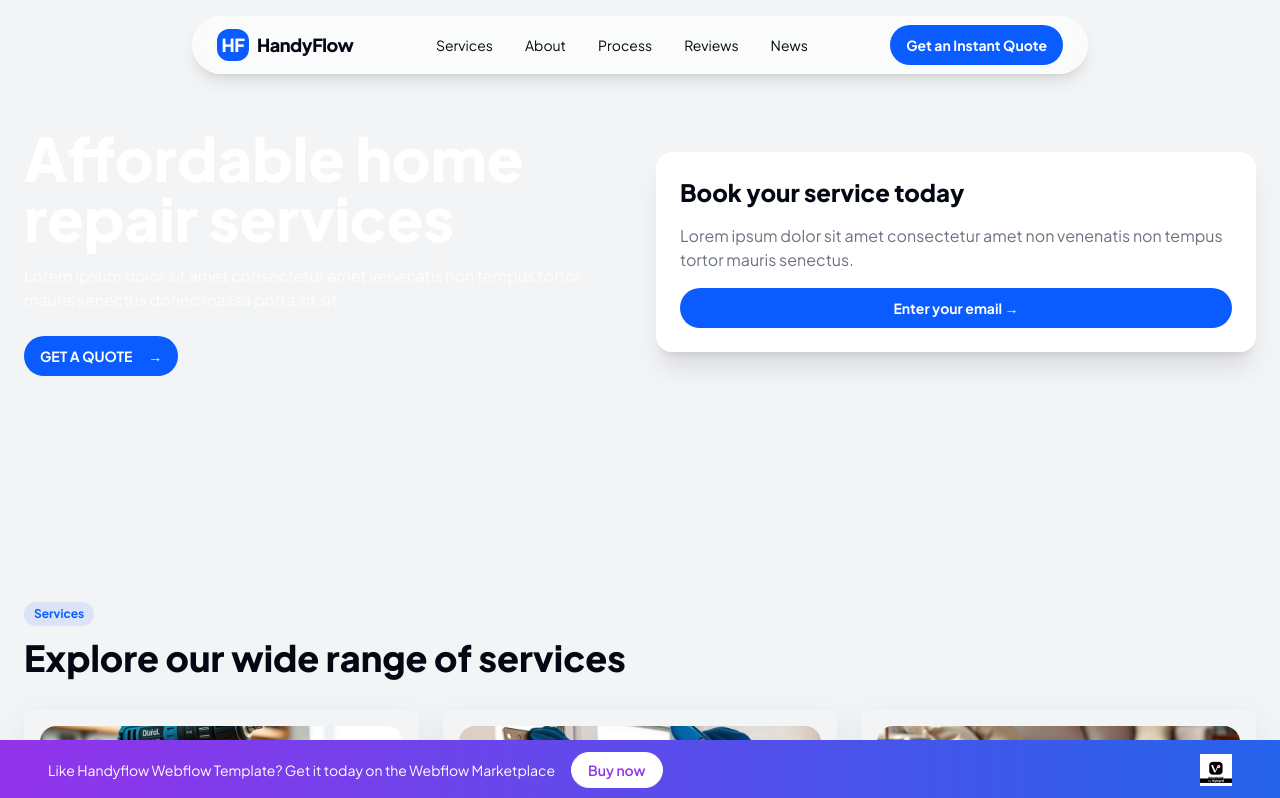
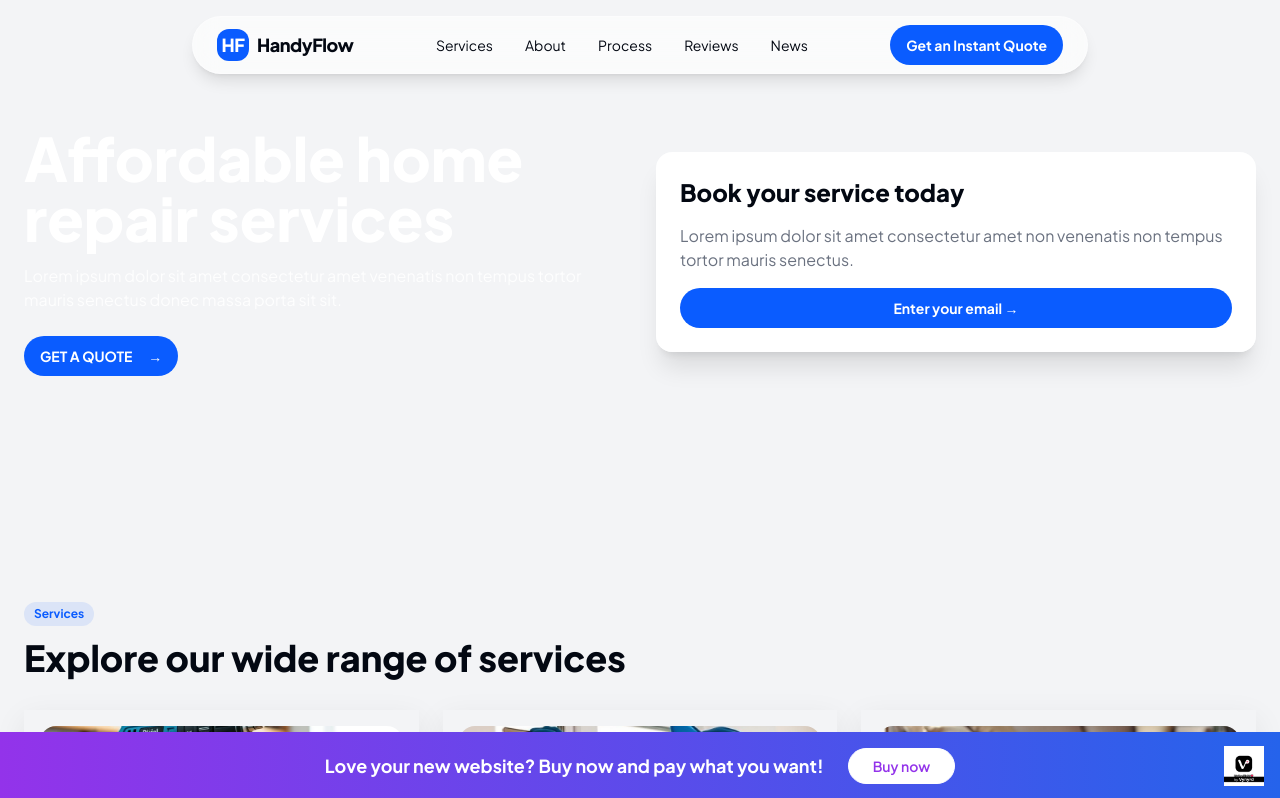
Before and after one commit to Jasparks6/flow-rebuild-magic, a React (Vite) app: page / in a window 1280 px wide. Shown: the top 798 px of the page. Built offline with nearby package versions, Linux system fonts and the light colour scheme.

Commit message:
Fix CTA bar and badge
Update CTA bar text to "Love your new website? Buy now and pay what you want!". Center the text and increase its size and boldness. Fix the display of the brand badge image.

```diff
--- a/src/components/site/StickyBuyBar.tsx
+++ b/src/components/site/StickyBuyBar.tsx
@@ -4,26 +4,30 @@ import vynyrdBadge from "@/assets/vynyrd-badge.png";
 const StickyBuyBar = () => {
   return (
     <div className="fixed inset-x-0 bottom-0 z-50">
-      <div className="bg-gradient-to-r from-purple-600 to-blue-600 text-white py-3 px-4">
-        <div className="container mx-auto flex items-center justify-between">
-          <div className="flex items-center gap-4">
-            <p className="text-sm font-medium">
-              Like Handyflow Webflow Template? Get it today on the Webflow Marketplace
+      <div className="bg-gradient-to-r from-purple-600 to-blue-600 text-white py-4 px-4">
+        <div className="container mx-auto flex items-center justify-center relative">
+          <div className="flex items-center gap-6">
+            <p className="text-lg font-bold text-center">
+              Love your new website? Buy now and pay what you want!
             </p>
             <Button
               variant="outline"
               size="sm"
-              className="bg-white text-purple-600 border-white hover:bg-gray-100 text-sm px-4 py-1 rounded-full font-semibold"
+              className="bg-white text-purple-600 border-white hover:bg-gray-100 text-sm px-6 py-2 rounded-full font-semibold"
             >
               Buy now
             </Button>
           </div>
 
-          <div className="flex items-center">
+          <div className="absolute right-0 flex items-center">
             <img
               src={vynyrdBadge}
               alt="Made with love by Vynyrd"
-              className="h-8"
+              className="h-10 w-auto object-contain"
+              onError={(e) => {
+                console.error('Image failed to load:', vynyrdBadge);
+                e.currentTarget.style.display = 'none';
+              }}
             />
           </div>
         </div>
```
